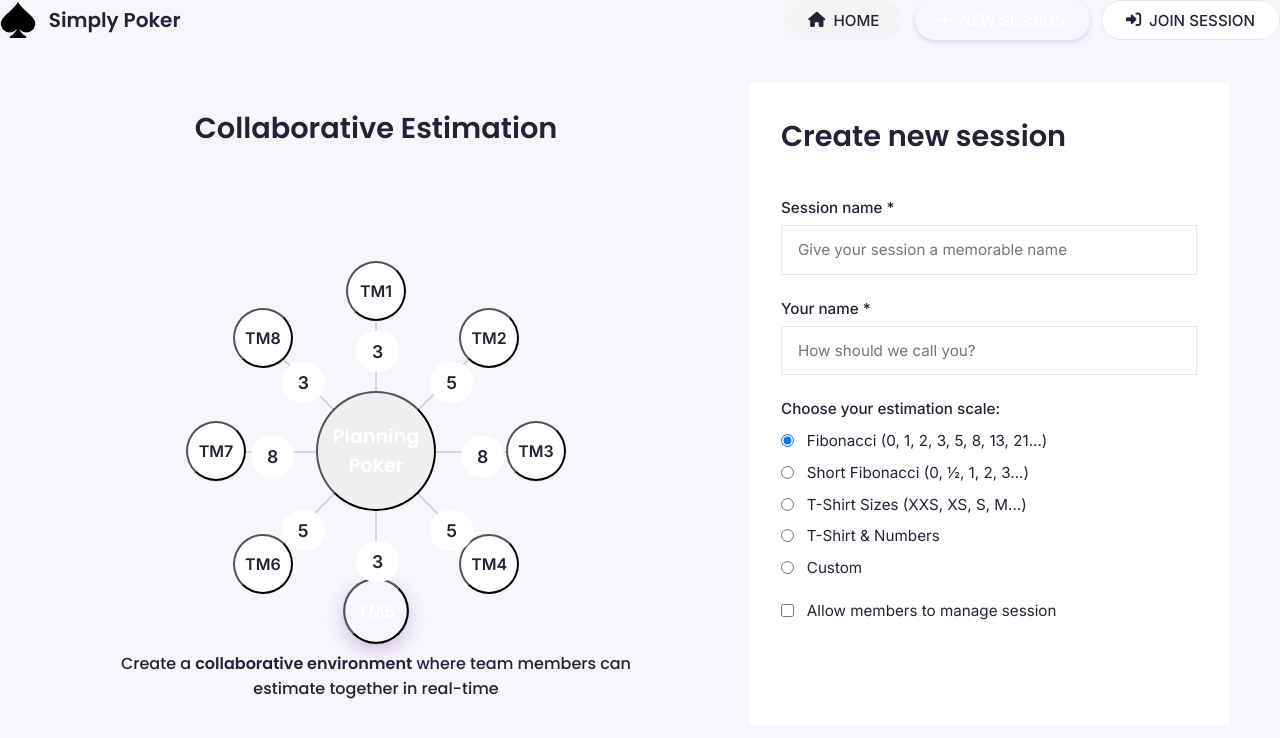
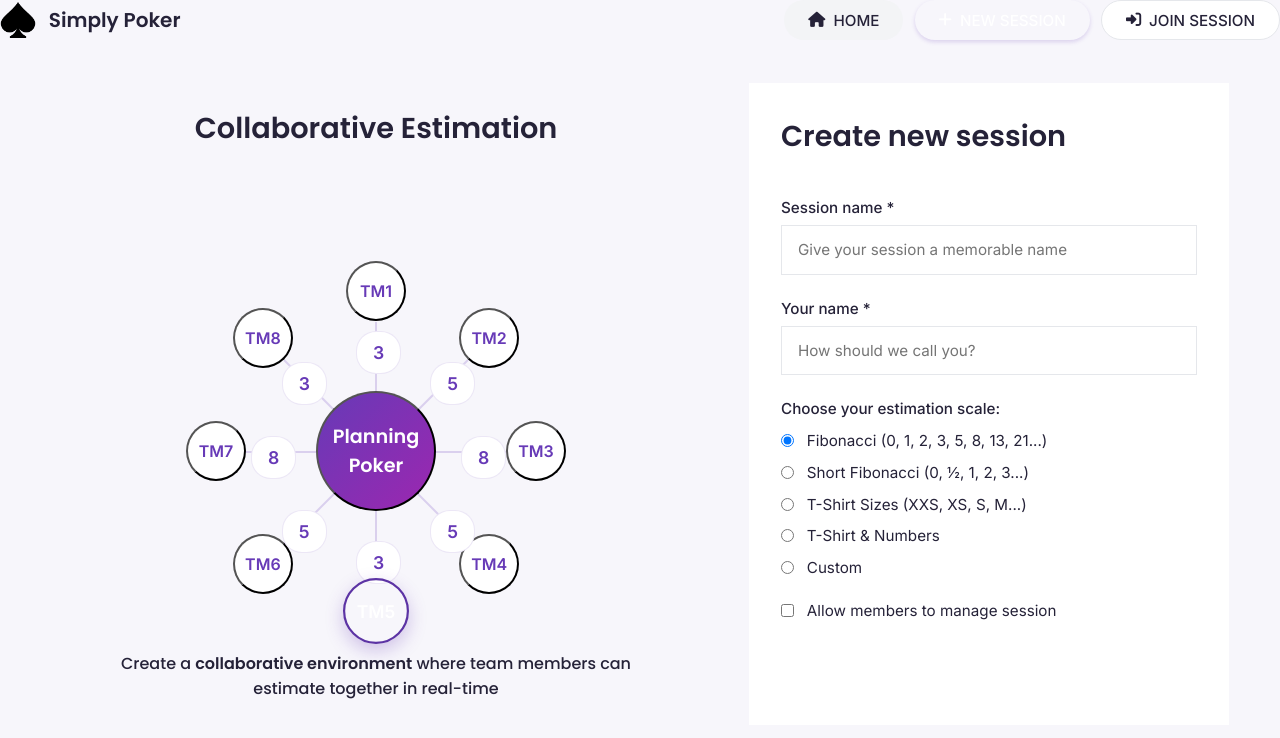
Before and after one commit to mariaruban80/simply-poker-react, a React (Vite) app: page /start in a window 1280 px wide. Shown: the top 738 px of the page. Built offline with nearby package versions, Linux system fonts and the light colour scheme.

Commit message:
Restore original purple animation and selected button colours

```diff
--- a/src/landing.css
+++ b/src/landing.css
@@ -861,3 +861,41 @@
 
 @scope (.legacy-landing) { :scope .legacy-header{display:flex!important;flex-direction:row!important;justify-content:space-between!important;align-items:center!important;width:100%!important} :scope .header-buttons{display:flex!important;flex-direction:row!important;justify-content:flex-end!important;align-items:center!important;margin-left:auto!important;width:auto!important} :scope .header-buttons .button{width:auto!important;flex:0 0 auto!important} :scope .team-member.member-selected{background-color:var(--primary)!important;color:#fff!important;transform:scale(1.1)!important;box-shadow:0 6px 16px rgba(103,58,183,.28)!important} :scope .estimate-bubble.visible{opacity:1!important;transform:scale(1)!important} :scope .central-node.pulse{animation:poker-pulse .6s ease-in-out}@keyframes poker-pulse{0%{transform:translate(-50%,-50%) scale(1)}50%{transform:translate(-50%,-50%) scale(1.15)}100%{transform:translate(-50%,-50%) scale(1)}} }
 @media(max-width:768px){@scope (.legacy-landing){:scope .legacy-header{flex-direction:column!important;align-items:stretch!important}:scope .header-buttons{display:grid!important;grid-template-columns:repeat(3,minmax(0,1fr))!important;width:100%!important;margin-left:0!important}:scope .header-buttons .button{width:100%!important}}}
+
+
+/* Landing illustration: preserve the original purple selection and reveal effects. */
+.legacy-landing .team-member.member-selected {
+  background-color: #673ab7 !important;
+  color: #ffffff !important;
+  border: 2px solid #5c33a4 !important;
+  box-shadow: 0 6px 18px rgba(103, 58, 183, 0.38) !important;
+  transform: scale(1.12) !important;
+  z-index: 8;
+}
+.legacy-landing .team-member:not(.member-selected) {
+  background-color: #ffffff;
+  color: #673ab7;
+}
+.legacy-landing .team-member:not(.member-selected):hover {
+  background-color: #673ab7;
+  color: #ffffff;
+}
+.legacy-landing .estimate-bubble.visible {
+  opacity: 1 !important;
+  transform: scale(1) !important;
+  background-color: #ffffff;
+  color: #673ab7;
+  border: 1px solid rgba(103, 58, 183, 0.12);
+}
+.legacy-landing .central-node {
+  background: linear-gradient(135deg, #673ab7 0%, #9c27b0 100%) !important;
+  color: #ffffff !important;
+}
+.legacy-landing .central-node.pulse {
+  animation: poker-pulse .6s ease-in-out;
+}
+@keyframes poker-pulse {
+  0% { transform: translate(-50%, -50%) scale(1); }
+  50% { transform: translate(-50%, -50%) scale(1.15); }
+  100% { transform: translate(-50%, -50%) scale(1); }
+}
```
